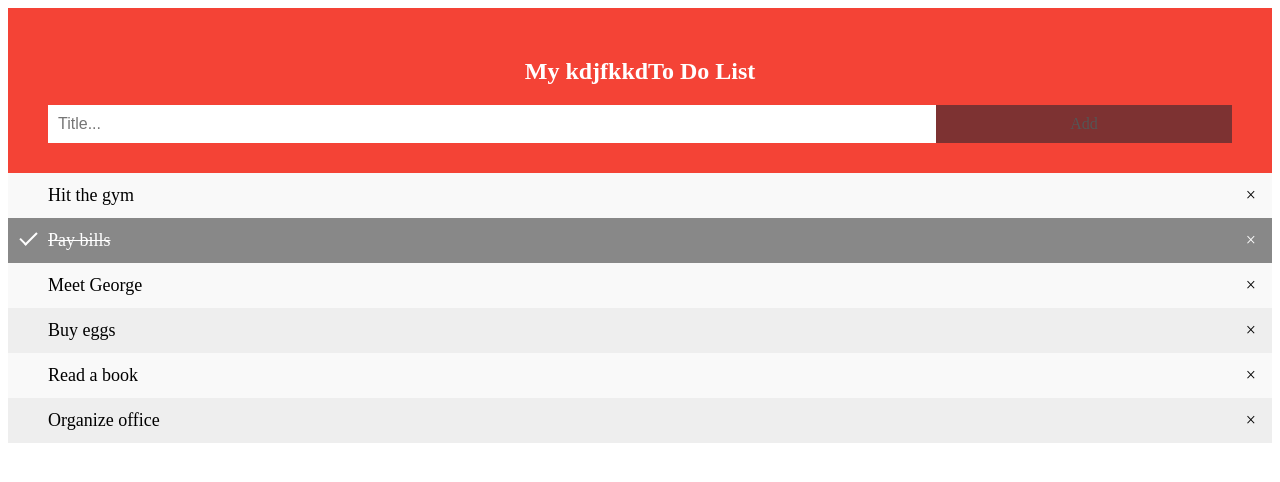
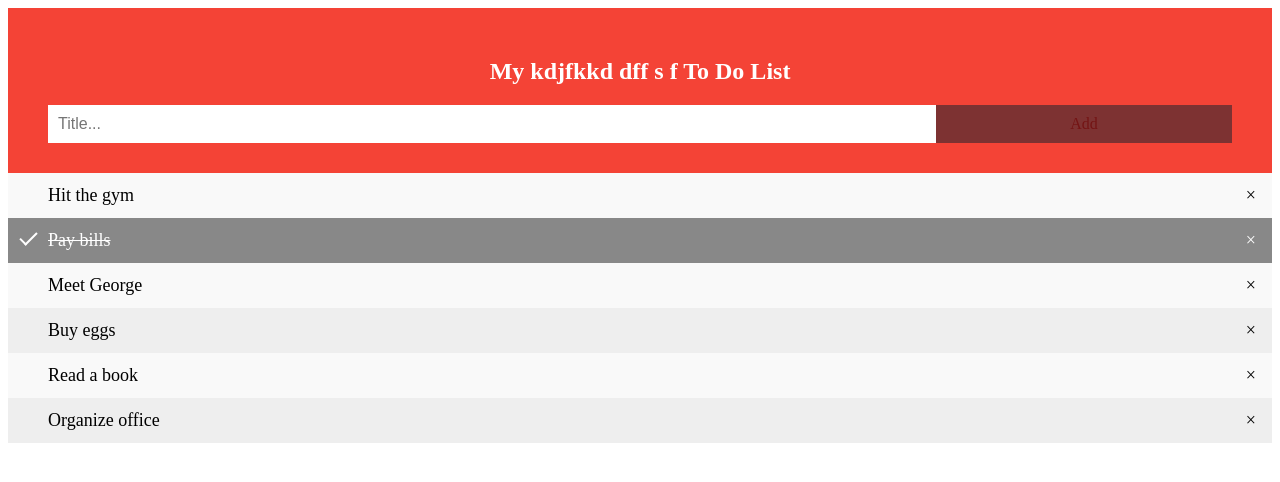
Before and after one commit to aban0b/project3-, a plain HTML site: page index.html in a window 1280 px wide. Drawn offline with Linux system fonts and the light colour scheme.

Commit message:
commmit 222

```diff
--- a/app.js
+++ b/app.js
@@ -42,7 +42,7 @@ function newElement() {
 
   var span = document.createElement("SPAN");
   var txt = document.createTextNode("\u00D7");
-  span.className = "closse";
+  span.className = "closdsdse";
   span.appendChild(txt);
   li.appendChild(span);
 
--- a/index.html
+++ b/index.html
@@ -9,7 +9,7 @@
 </head>
 <body>
     <div id="myDIV" class="header">
-        <h2>My kdjfkkdTo Do List</h2>
+        <h2>My kdjfkkd dff s f To Do List</h2>
         <input type="text" id="myInput" placeholder="Title...">
         <span onclick="newElement()" class="addBtn">Add</span>
       </div>
--- a/style.css
+++ b/style.css
@@ -100,7 +100,7 @@
     padding: 10px;
     width: 25%;
     background: #7d3232;
-    color: #555;
+    color: #741414;
     float: left;
     text-align: center;
     font-size: 16px;
```
